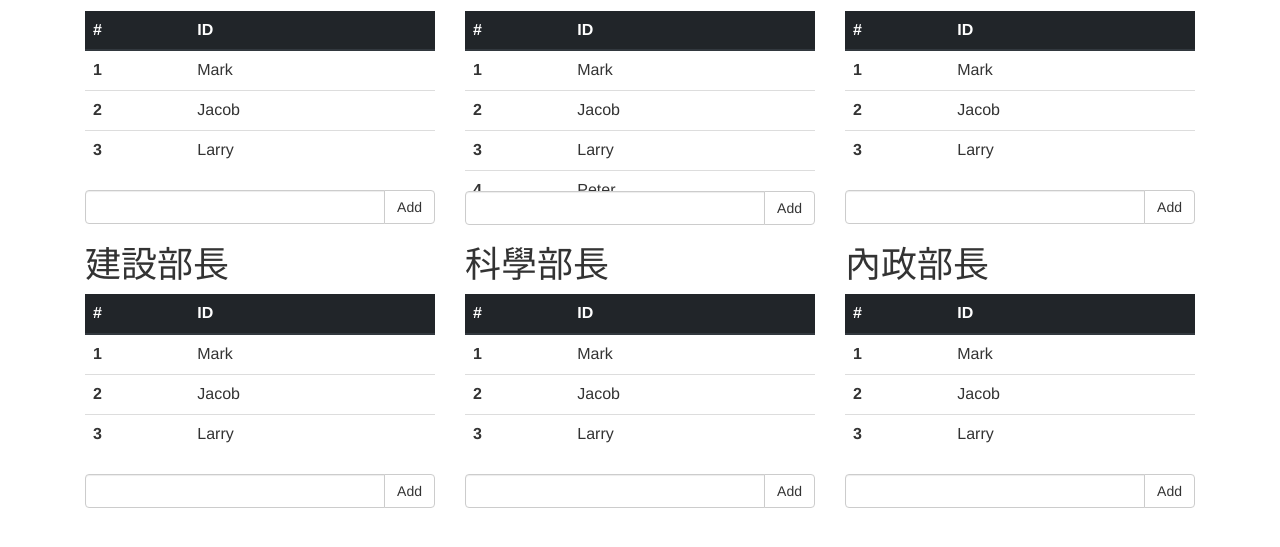
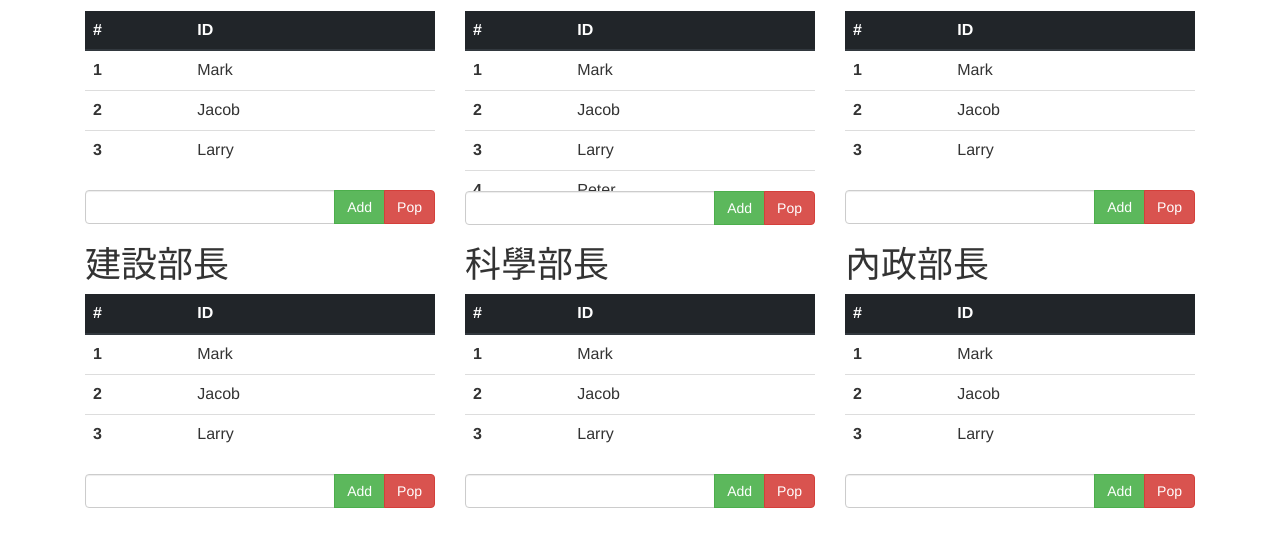
Before and after one commit to gawrtheshark/QueueAppointment, a Flask app: page / in a window 1280 px wide. Shown: the part 59-606 px from the top of the page. Run offline with Flask 3, Linux system fonts and the light colour scheme; some libraries are stand-ins or nearby versions.

Commit message:
feat: addons

```diff
--- a/templates/index.html
+++ b/templates/index.html
@@ -42,7 +42,8 @@
                     <div class="input-group">
                         <input type="text" class="form-control">
                         <span class="input-group-btn">
-                            <button class="btn btn-default" type="button">Add</button>
+                            <button class="btn btn-default btn-success" type="button">Add</button>
+                            <button class="btn btn-default btn-danger" type="button">Pop</button>
                         </span>
                     </div>
                 </div>
@@ -83,7 +84,8 @@
                     <div class="input-group">
                         <input type="text" class="form-control">
                         <span class="input-group-btn">
-                            <button class="btn btn-default" type="button">Add</button>
+                            <button class="btn btn-default btn-success" type="button">Add</button>
+                            <button class="btn btn-default btn-danger" type="button">Pop</button>
                         </span>
                     </div>
                 </div>
@@ -114,7 +116,8 @@
                     <div class="input-group">
                         <input type="text" class="form-control">
                         <span class="input-group-btn">
-                            <button class="btn btn-default" type="button">Add</button>
+                            <button class="btn btn-default btn-success" type="button">Add</button>
+                            <button class="btn btn-default btn-danger" type="button">Pop</button>
                         </span>
                     </div>
                 </div>
@@ -145,7 +148,8 @@
                     <div class="input-group">
                         <input type="text" class="form-control">
                         <span class="input-group-btn">
-                            <button class="btn btn-default" type="button">Add</button>
+                            <button class="btn btn-default btn-success" type="button">Add</button>
+                            <button class="btn btn-default btn-danger" type="button">Pop</button>
                         </span>
                     </div>
                 </div>
@@ -176,7 +180,8 @@
                     <div class="input-group">
                         <input type="text" class="form-control">
                         <span class="input-group-btn">
-                            <button class="btn btn-default" type="button">Add</button>
+                            <button class="btn btn-default btn-success" type="button">Add</button>
+                            <button class="btn btn-default btn-danger" type="button">Pop</button>
                         </span>
                     </div>
                 </div>
@@ -207,7 +212,8 @@
                     <div class="input-group">
                         <input type="text" class="form-control">
                         <span class="input-group-btn">
-                            <button class="btn btn-default" type="button">Add</button>
+                            <button class="btn btn-default btn-success" type="button">Add</button>
+                            <button class="btn btn-default btn-danger" type="button">Pop</button>
                         </span>
                     </div>
             </div>
```
